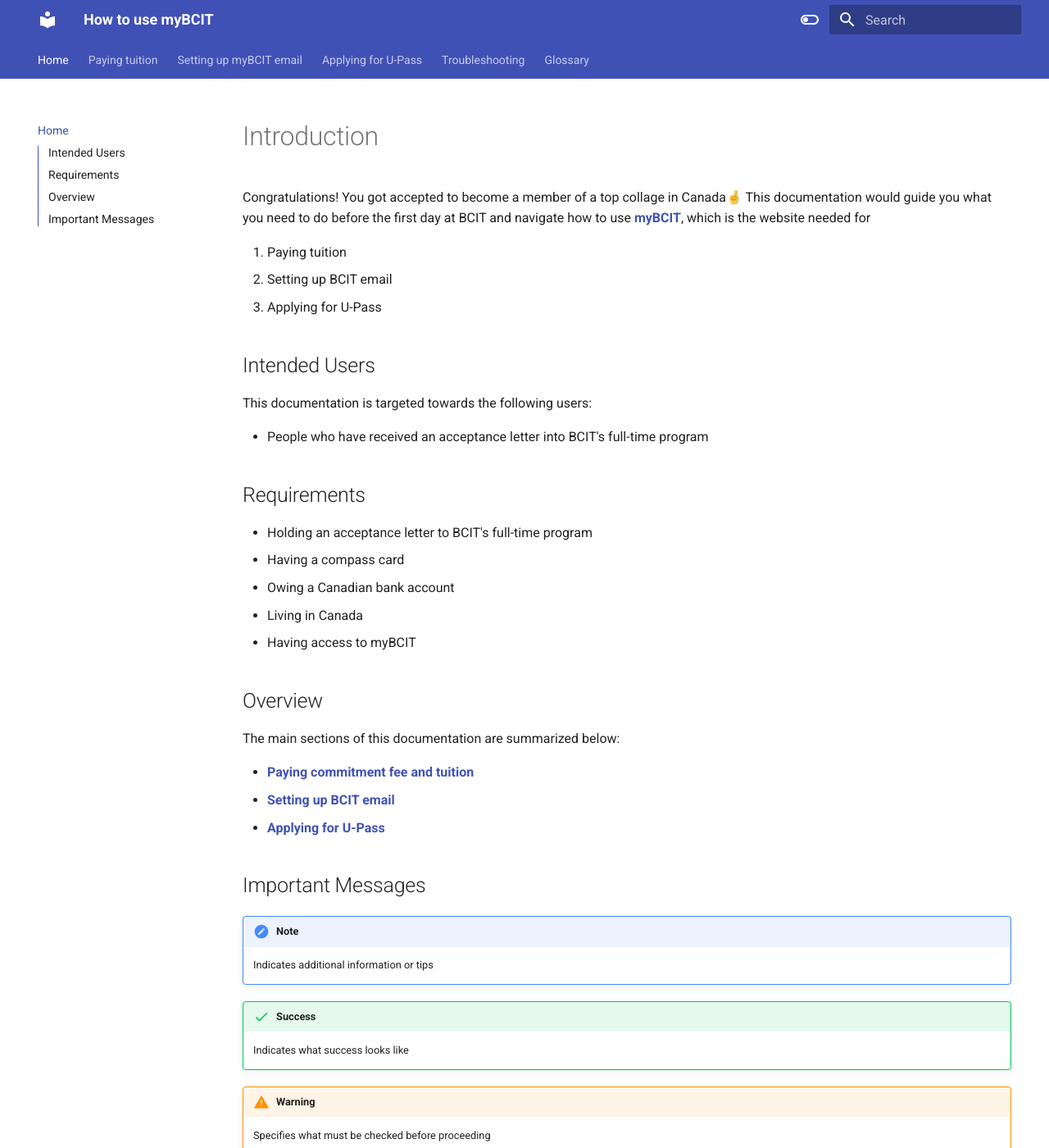
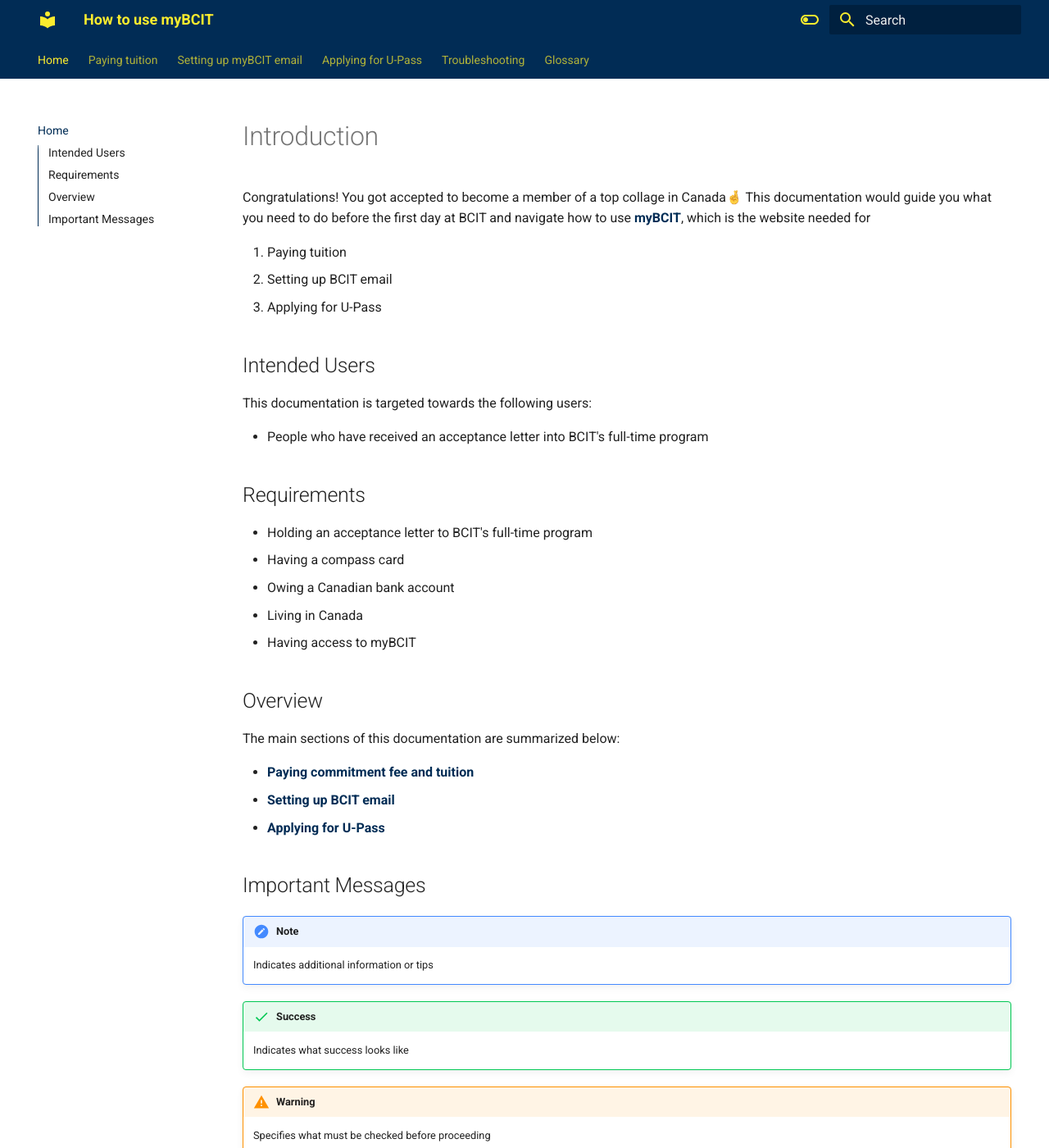
Before and after one commit to TatsunoriMarumo/myBCIT-Guide, an MkDocs documentation site: the page built from docs/index.md, in a window 1280 px wide and 1400 px high. Shown: the whole window at 82% size. Built offline with MkDocs 1.6.1 and Material for MkDocs 9.7.7, drawn with Linux system fonts in a browser that asks for light colours; nearby versions of some CDN libraries; comment, search, counter and statistics services are not loaded.

Commit message:
Create CSS for coloring

```diff
--- /dev/null
+++ b/docs/stylesheets/extra.css
@@ -0,0 +1,21 @@
+/* :root {
+    --md-primary-fg-color: ;
+    --md-primary-fg-color-light: #234E77;
+        --md-primary-fg-color-dark: #012C55;
+    --md-accent-fg-color: ;
+    --md-primary-bg-color: #FBEC2E;
+    --md-accent-bg-color: #EEEEEE;
+} */
+
+:root {
+    --md-primary-fg-color: #012C55;
+    --md-primary-fg-color--light: #FBEC2E;
+    --md-primary-fg-color--dark: #012C55;
+
+    --md-accent-fg-color: #FBEC2E;
+
+    --md-primary-bg-color: #FBEC2E;
+    --md-primary-bg-color--light: #EEEEEE;
+    --md-primary-bg-color--dark: #FBEC2E;
+
+}
--- a/mkdocs.yml
+++ b/mkdocs.yml
@@ -26,14 +26,14 @@
       toggle:
         icon: material/toggle-switch-off-outline
         name: Switch to Dark Mode
-      primary: indigo
-      accent: yellow
+      primary: custom
+      accent: custom
     - scheme: slate
       toggle:
         icon: material/toggle-switch
         name: Switch to Light Mode
-      primary: indigo
-      accent: yellow
+      primary: custom
+      accent: custom
 
 markdown_extensions:
   - toc:
@@ -84,6 +84,7 @@
 
 extra_css:
   - https://cdnjs.cloudflare.com/ajax/libs/highlight.js/10.1.1/styles/default.min.css
+  - stylesheets/extra.css
 
 extra:
   social:
```
